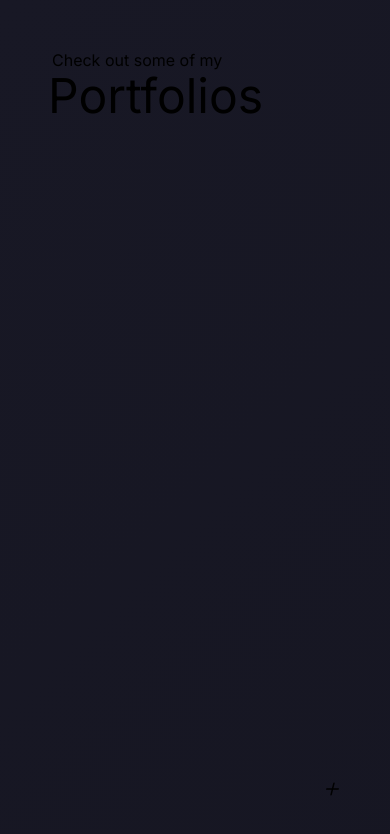
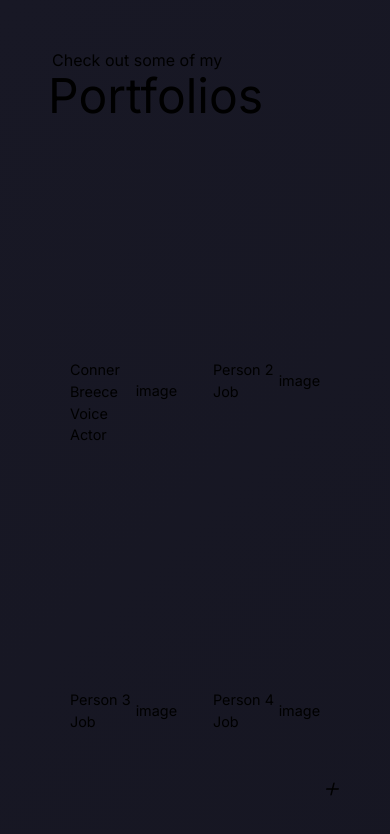
Before and after one commit to stilianb/stilianb.github.io, a Next.js app: page /projects/portfolios in a window 390 px wide. Shown: the top 834 px of the page. Built offline with nearby package versions, Linux system fonts and the light colour scheme; what @catppuccin/tailwindcss would draw is missing.

Commit message:
portfolio cards and open source section

```diff
--- a/src/app/projects/cliquebait/page.tsx
+++ b/src/app/projects/cliquebait/page.tsx
@@ -43,8 +43,8 @@ function CliqueBait() {
             <h2 className="text-2xl text-subtext0">In Collaboration With</h2>
             <ul className="text-sm text-subtext0 p-2">
               {teamInfo.map((member) => (
-                <li className="">
-                  <Link href={member.url} className="">
+                <li className="group">
+                  <Link href={member.url} className="group-hover:text-blue transition-all">
                     {member.name}
                   </Link>
                 </li>
--- a/src/app/projects/cliquebait/teamInfo.json
+++ b/src/app/projects/cliquebait/teamInfo.json
@@ -1,14 +1,14 @@
 [
   {
-    "name": "Teammate 1",
+    "name": "Joe Gunter",
     "url": "#"
   },
   {
-    "name": "Teammate 2",
+    "name": "JR Alexandar",
     "url": "#"
   },
   {
-    "name": "Teammate 3",
+    "name": "Cameron Colliver",
     "url": "#"
   }
 ]
--- a/src/app/projects/portfolios/page.tsx
+++ b/src/app/projects/portfolios/page.tsx
@@ -1,13 +1,42 @@
-import Transition from '@/app/components/Transition'
-import React from 'react'
+import React from "react";
+import portfolioInfo from "./portfolioInfo.json";
+import Link from "next/link";
 
 function Portfolios() {
   return (
-    <div className="bg-base bg-opacity-50 w-full p-8">
-      <h2 className="ml-1 text-subtext0">Check out some of my</h2>
-      <h1 className="text-5xl">Portfolios</h1>
+    <div className="bg-base bg-opacity-50 w-full p-8 overflow-auto flex flex-col gap-2">
+      <div className="">
+        <h2 className="ml-1 text-subtext0">Check out some of my</h2>
+        <h1 className="text-5xl">Portfolios</h1>
+      </div>
+      <div className="bg-crust flex-grow rounded-md grid grid-cols-2 gap-2 p-2">
+        {portfolioInfo.map((item) => (
+          <div className="bg-mantle rounded-md scale-90 group hover:scale-100 transition-all flex flex-col relative">
+            <div className="flex-grow absolute h-full w-full"></div>
+            <div className="absolute flex flex-col overflow-hidden bottom-0 h-[100px] group-hover:h-3/4 transition-all delay-100 w-full p-2 bg-base rounded-t-md">
+              <div className="flex">
+                <div className="flex flex-col flex-grow">
+                  <div className="">{item.name}</div>
+                  <div className="">{item.job}</div>
+                </div>
+                <div className="bg-crust rounded-full flex max-h-[70px]">
+                  <div className="m-auto overflow-hidden">image</div>
+                </div>
+              </div>
+              <div className="opacity-0 group-hover:opacity-100 transition-all delay-200 mt-auto mx-auto">
+                <Link
+                  href={item.url}
+                  className="bg-surface0 hover:bg-surface1 transition-all p-1 rounded-sm"
+                >
+                  Live Project
+                </Link>
+              </div>
+            </div>
+          </div>
+        ))}
+      </div>
     </div>
-  )
+  );
 }
 
-export default Portfolios
+export default Portfolios;
--- /dev/null
+++ b/src/app/projects/portfolios/portfolioInfo.json
@@ -0,0 +1,26 @@
+[
+  {
+    "name" : "Conner Breece",
+    "job": "Voice Actor",
+    "url": "#",
+    "key": "ConPort"
+  },
+  {
+    "name" : "Person 2",
+    "job": "Job",
+    "url": "#",
+    "key": "personPort"
+  },
+  {
+    "name" : "Person 3",
+    "job": "Job",
+    "url": "#",
+    "key": "personPort2"
+  },
+  {
+    "name" : "Person 4",
+    "job": "Job",
+    "url": "#",
+    "key": "personPort3"
+  }
+]
--- a/src/app/projects/sideprojects/page.tsx
+++ b/src/app/projects/sideprojects/page.tsx
@@ -14,8 +14,12 @@ function SideProjects() {
         require their own page. Most include projects from my degree or personal
         configurations for my environment.
       </p>
-      <div className="bg-mantle md:p-2 rounded-md flex-grow overflow-auto">
+      <div className="bg-mantle md:p-2 rounded-md overflow-auto">
         <ListMenu items={sideProjects} />
+      </div>
+      <div className="text-2xl">Open Source Contributions</div>
+      <div className="bg-mantle md:p-2 rounded-md overflow-auto">
+        wip
       </div>
     </div>
   );
```
Also changed, not shown: src/app/projects/sideprojects/sideProjects.json (+16 -2 lines).
